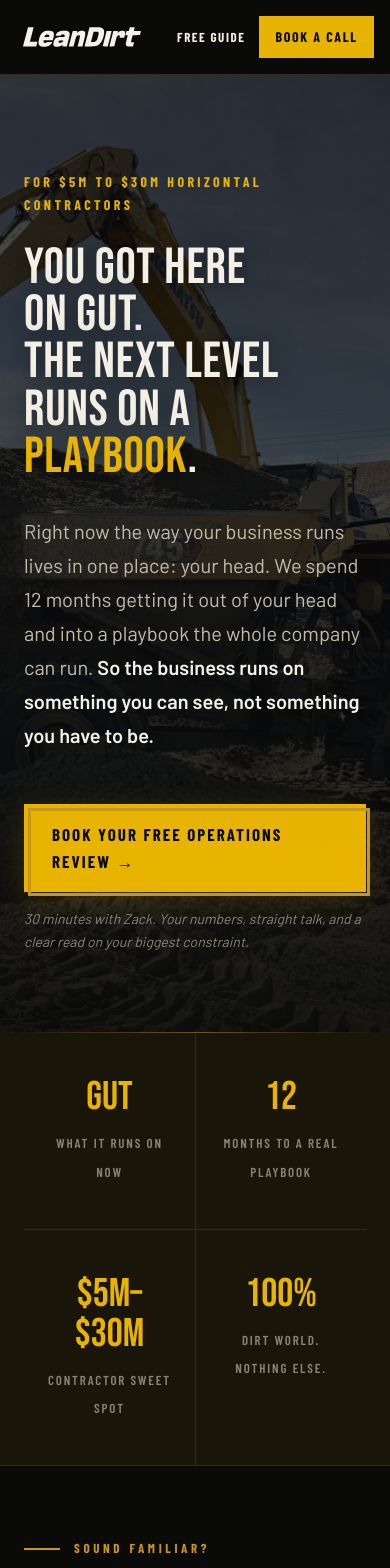
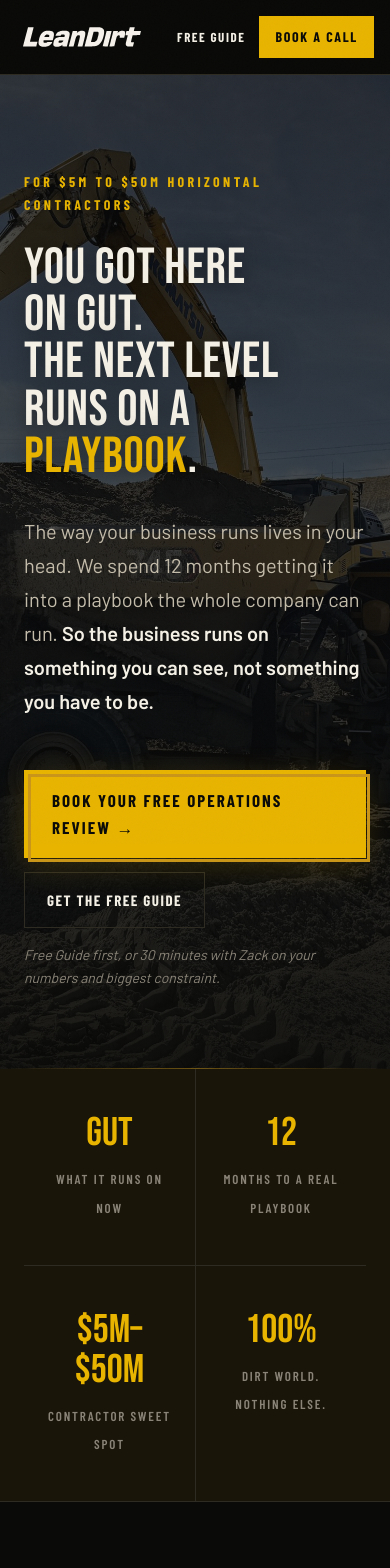
Before and after one commit to zdestes/lean-dirt-diagnostic, a Next.js app: page / in a window 390 px wide. Shown: the top 1568 px of the page. Built offline with nearby package versions, Linux system fonts and the light colour scheme.

Commit message:
Align sweet spot to $5M–$50M and tighten homepage CTAs

```diff
--- a/src/app/home.css
+++ b/src/app/home.css
@@ -83,6 +83,20 @@
   }
   .hero-sub strong { color: var(--off-white); font-weight: 600; }
   .cta-block { display: flex; flex-direction: column; align-items: flex-start; gap: 16px; }
+  .cta-row {
+    display: flex; flex-wrap: wrap; align-items: center; gap: 14px;
+  }
+  .btn-secondary {
+    display: inline-block;
+    font-family: var(--font-barlow-cond), 'Arial Narrow', sans-serif;
+    font-size: 16px; font-weight: 700; letter-spacing: 0.1em;
+    text-transform: uppercase; color: var(--off-white);
+    background: transparent; border: 1px solid var(--border);
+    padding: 16px 28px; text-decoration: none; transition: all 0.2s;
+  }
+  .btn-secondary:hover {
+    border-color: var(--gold); color: var(--gold-light);
+  }
 
   /* staggered hero entrance */
   .fade-up { opacity: 0; animation: fadeUp 0.8s cubic-bezier(0.16, 1, 0.3, 1) forwards; }
@@ -332,6 +346,7 @@
   @media (max-width: 600px) {
     .symptoms-grid { grid-template-columns: 1fr; }
     .btn-primary { font-size: 17px; padding: 17px 28px; }
+    .btn-secondary { font-size: 15px; padding: 15px 22px; }
   }
 }
 
--- a/src/app/layout.tsx
+++ b/src/app/layout.tsx
@@ -28,11 +28,11 @@ export const metadata: Metadata = {
   metadataBase: new URL('https://leandirt.com'),
   title: 'Lean Dirt | Get Your Business Out of Your Head and Into a Playbook',
   description:
-    'You got here on gut. The next level runs on a playbook. Operating systems and the skill to run them, built exclusively for $5M to $30M horizontal contractors. Book a free 30-minute Operations Review.',
+    'You got here on gut. The next level runs on a playbook. Operating systems and the skill to run them, built exclusively for $5M to $50M horizontal contractors. Book a free 30-minute Operations Review.',
   openGraph: {
     title: 'Lean Dirt | Get Your Business Out of Your Head and Into a Playbook',
     description:
-      'You got here on gut. The next level runs on a playbook. Operating systems and the skill to run them, built exclusively for $5M to $30M horizontal contractors. Book a free 30-minute Operations Review.',
+      'You got here on gut. The next level runs on a playbook. Operating systems and the skill to run them, built exclusively for $5M to $50M horizontal contractors. Book a free 30-minute Operations Review.',
     siteName: 'Lean Dirt',
     type: 'website',
   },
--- a/src/app/page.tsx
+++ b/src/app/page.tsx
@@ -1,4 +1,5 @@
 /* eslint-disable react/no-unescaped-entities, @next/next/no-img-element */
+import Link from 'next/link';
 import SiteNav from '@/components/SiteNav';
 import SiteFooter from '@/components/SiteFooter';
 import ScrollReveal from '@/components/ScrollReveal';
@@ -8,7 +9,7 @@ import './home.css';
 export const metadata = {
   title: 'Lean Dirt | Get Your Business Out of Your Head and Into a Playbook',
   description:
-    'You got here on gut. The next level runs on a playbook. Operating systems and the skill to run them, built for $5M to $30M horizontal contractors. Book a free 30-minute Operations Review.',
+    'You got here on gut. The next level runs on a playbook. Operating systems and the skill to run them, built for $5M to $50M horizontal contractors. Book a free 30-minute Operations Review.',
 };
 
 export default function Home() {
@@ -27,22 +28,27 @@ export default function Home() {
         }}
       >
         <div className="container">
-          <p className="hero-eyebrow fade-up">For $5M to $30M Horizontal Contractors</p>
+          <p className="hero-eyebrow fade-up">For $5M to $50M Horizontal Contractors</p>
           <h1 className="fade-up">
             You Got Here<br />on Gut.<br />
             The Next Level<br />Runs on a <em>Playbook</em>.
           </h1>
           <p className="hero-sub fade-up">
-            Right now the way your business runs lives in one place: your head. We spend 12 months
-            getting it out of your head and into a playbook the whole company can run.{' '}
+            The way your business runs lives in your head. We spend 12 months getting it into a
+            playbook the whole company can run.{' '}
             <strong>So the business runs on something you can see, not something you have to be.</strong>
           </p>
           <div className="cta-block fade-up">
+            <div className="cta-row">
               <a href={BOOKING_URL} target="_blank" rel="noopener" className="btn-primary">
                 Book Your Free Operations Review →
               </a>
+              <Link href="/guide" className="btn-secondary">
+                Get the Free Guide
+              </Link>
+            </div>
             <span className="cta-note">
-              30 minutes with Zack. Your numbers, straight talk, and a clear read on your biggest constraint.
+              Free Guide first, or 30 minutes with Zack on your numbers and biggest constraint.
             </span>
           </div>
         </div>
@@ -61,7 +67,7 @@ export default function Home() {
               <span className="stat-label">Months to a real playbook</span>
             </div>
             <div className="stat" data-reveal>
-              <span className="stat-num">$5M–$30M</span>
+              <span className="stat-num">$5M–$50M</span>
               <span className="stat-label">Contractor sweet spot</span>
             </div>
             <div className="stat" data-reveal>
@@ -78,7 +84,7 @@ export default function Home() {
           <p className="section-label" data-reveal>Sound Familiar?</p>
           <h2 data-reveal>It's All<br />in Your Head.</h2>
           <p className="diagnosis-intro" data-reveal>
-            Contractors in the $5M to $30M range describe the same pattern. The top line is healthy.
+            Contractors in the $5M to $50M range describe the same pattern. The top line is healthy.
             The profit is thinner than it should be and feels fragile. And the only reason the whole
             thing holds together is that you are personally holding it together, one decision at a time.
           </p>
@@ -124,7 +130,7 @@ export default function Home() {
             </div>
           </div>
           <p className="diagnosis-closer" data-reveal>
-            If three or more of those hit, and you're between $5M and $30M, this call was built for you.
+            If three or more of those hit, and you're between $5M and $50M, this call was built for you.
           </p>
         </div>
       </section>
@@ -340,7 +346,7 @@ export default function Home() {
             <div data-reveal>
               <p className="who-col-label yes">This is for you if</p>
               <ul className="who-list yes">
-                <li>You're a horizontal contractor doing $5M to $30M in annual revenue (typically under ~50 people)</li>
+                <li>You're a horizontal contractor doing $5M to $50M in annual revenue (typically under ~50 people)</li>
                 <li>You're the owner in an overhead role, not running a crew every day</li>
                 <li>Revenue is healthy but the business still runs on you and your gut</li>
                 <li>You're willing to look honestly at how work actually gets done</li>
@@ -372,7 +378,7 @@ export default function Home() {
           </div>
           <div className="about-body" data-reveal>
             <p>
-              Lean Dirt helps $5M to $30M horizontal contractors get the business out of their head
+              Lean Dirt helps $5M to $50M horizontal contractors get the business out of their head
               and into a playbook. Business performance methods have never been built for the dirt
               world. Most frameworks are written for manufacturers, tech companies, or corporate ops
               teams. <strong>None of it translates cleanly to a field-based business.</strong>
@@ -403,16 +409,20 @@ export default function Home() {
             Get It Out<br />of Your <em>Head</em>.
           </h2>
           <p className="final-cta-sub" data-reveal>
-            Book your free 30-minute Operations Review. We'll find where your margin is going and map
-            what it takes to put the business on a playbook. If there's a real opportunity, we'll both
-            know by the end of the call.
+            Grab the Free Guide, or book a 30-minute Operations Review. Either way, you'll see what it
+            takes to get the business out of your head and onto a playbook.
           </p>
           <div className="cta-block" data-reveal>
+            <div className="cta-row">
               <a href={BOOKING_URL} target="_blank" rel="noopener" className="btn-primary">
                 Book Your Free Operations Review →
               </a>
+              <Link href="/guide" className="btn-secondary">
+                Get the Free Guide
+              </Link>
+            </div>
             <span className="cta-note">
-              Built for $5M to $30M horizontal contractors: civil, paving, crushing, grading, hauling.
+              Built for $5M to $50M horizontal contractors: civil, paving, crushing, grading, hauling.
             </span>
           </div>
         </div>
```
Lines whose indentation alone changed are shown as unchanged.
